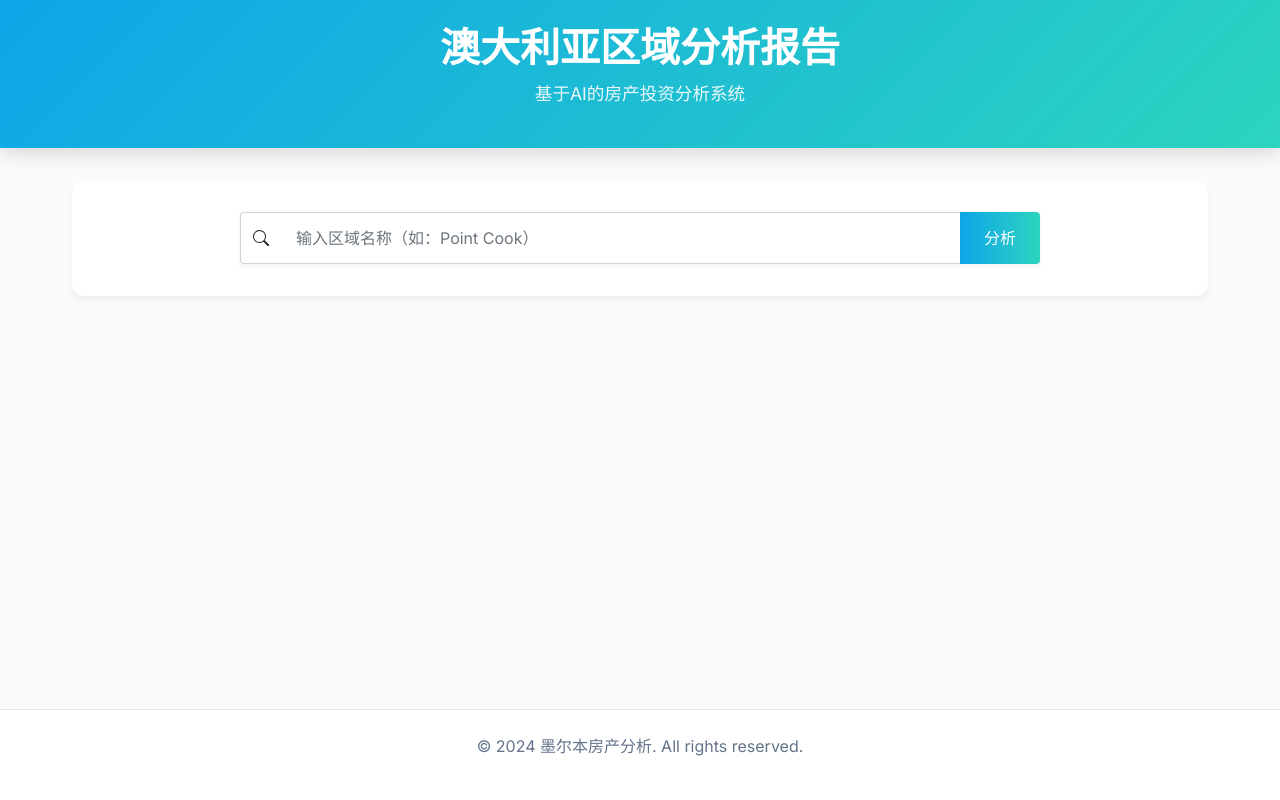
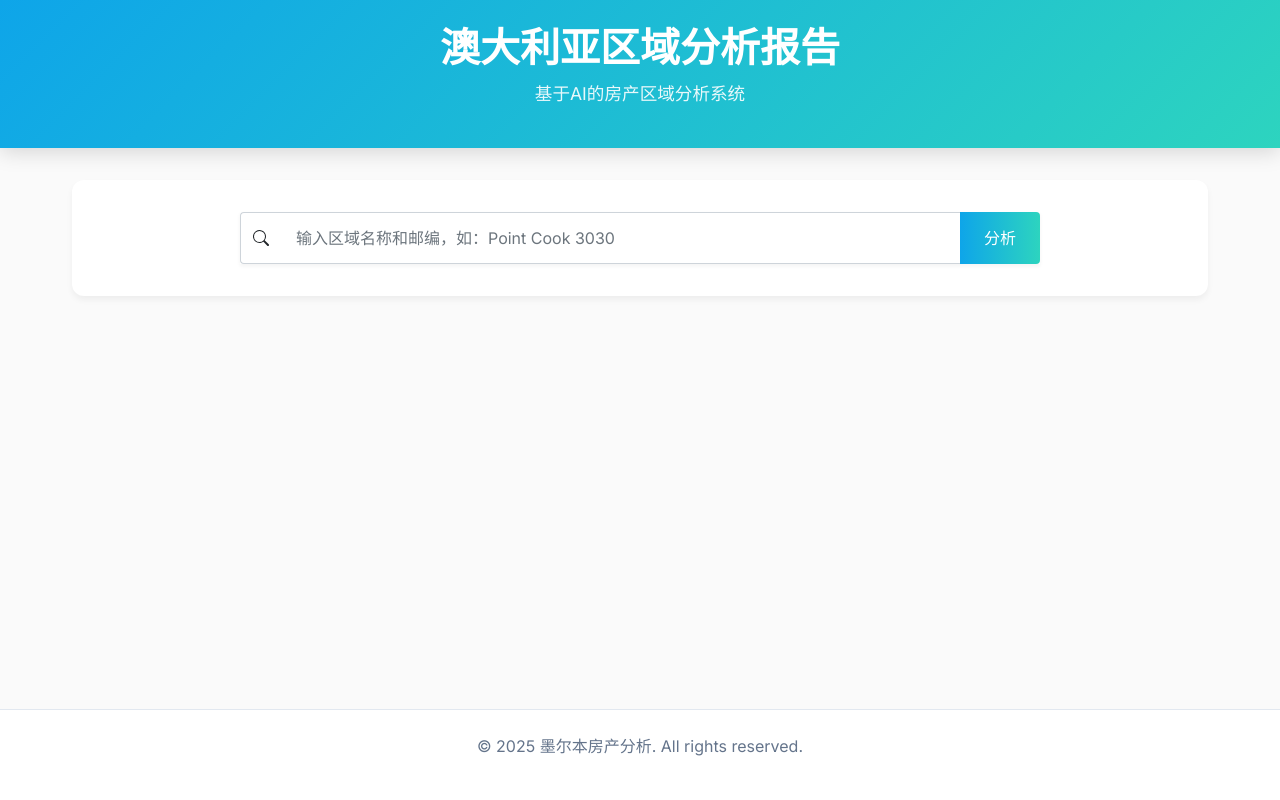
Before and after one commit to Chriszhang6/melbourne-property-search, a Flask app: page / in a window 1280 px wide. Run offline with Flask 2, Linux system fonts and the light colour scheme.

Commit message:
更新app.py和搜索框提示文字

```diff
--- a/templates/index.html
+++ b/templates/index.html
@@ -14,7 +14,7 @@
         <header class="app-header">
             <div class="nav-content">
                 <h1>澳大利亚区域分析报告</h1>
-                <p class="subtitle">基于AI的房产投资分析系统</p>
+                <p class="subtitle">基于AI的房产区域分析系统</p>
             </div>
         </header>
 
@@ -30,7 +30,7 @@
                                     <path d="M11.742 10.344a6.5 6.5 0 1 0-1.397 1.398h-.001c.03.04.062.078.098.115l3.85 3.85a1 1 0 0 0 1.415-1.414l-3.85-3.85a1.007 1.007 0 0 0-.115-.1zM12 6.5a5.5 5.5 0 1 1-11 0 5.5 5.5 0 0 1 11 0z"/>
                                 </svg>
                             </span>
-                            <input type="text" id="searchInput" class="form-control" placeholder="输入区域名称（如：Point Cook）" required>
+                            <input type="text" id="searchInput" class="form-control" placeholder="输入区域名称和邮编，如：Point Cook 3030" required>
                             <button type="submit" class="btn btn-primary">分析</button>
                         </div>
                     </form>
@@ -49,7 +49,7 @@
 
         <!-- 页脚 -->
         <footer class="app-footer">
-            <p>© 2024 墨尔本房产分析. All rights reserved.</p>
+            <p>© 2025 墨尔本房产分析. All rights reserved.</p>
         </footer>
     </div>
 
```
